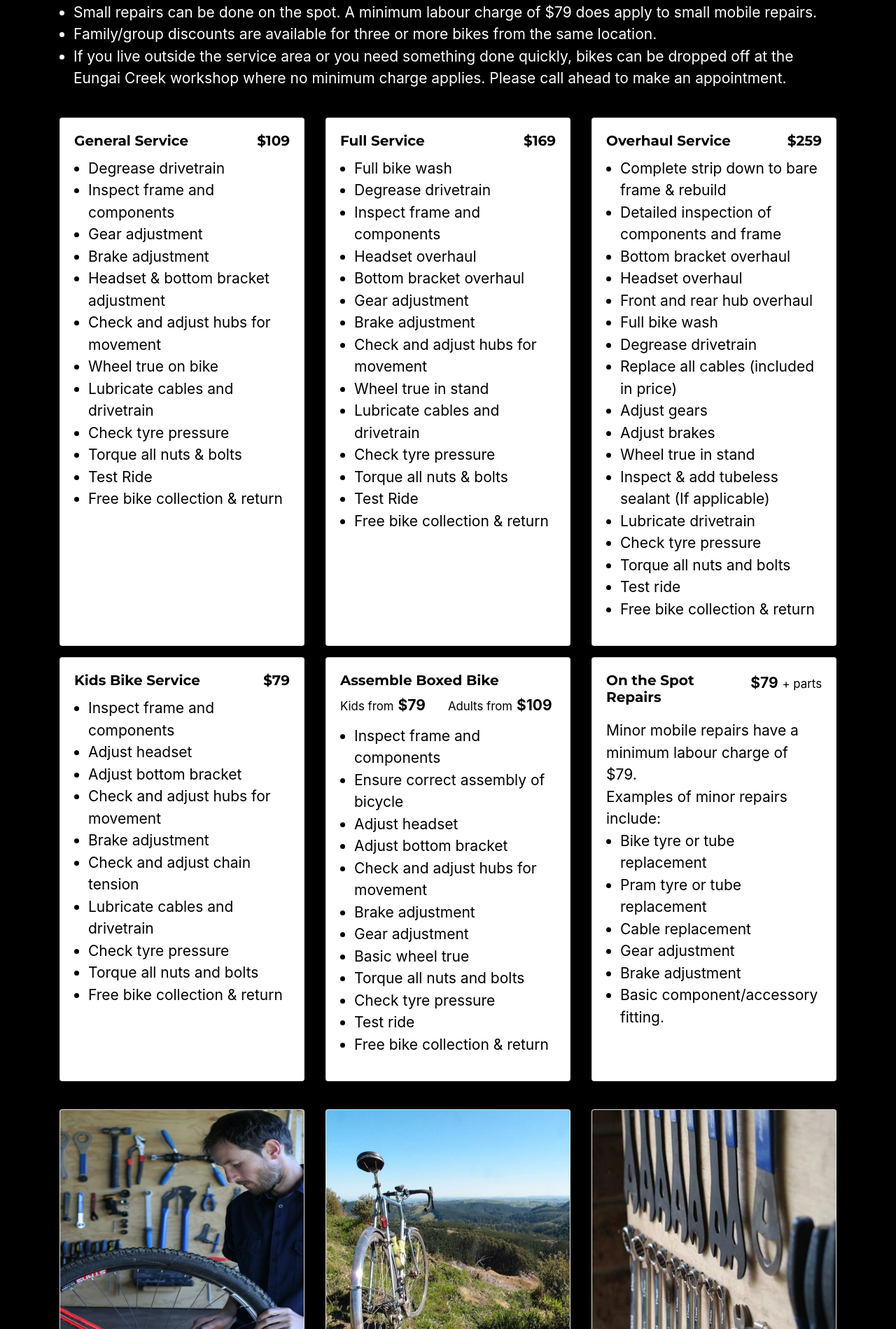
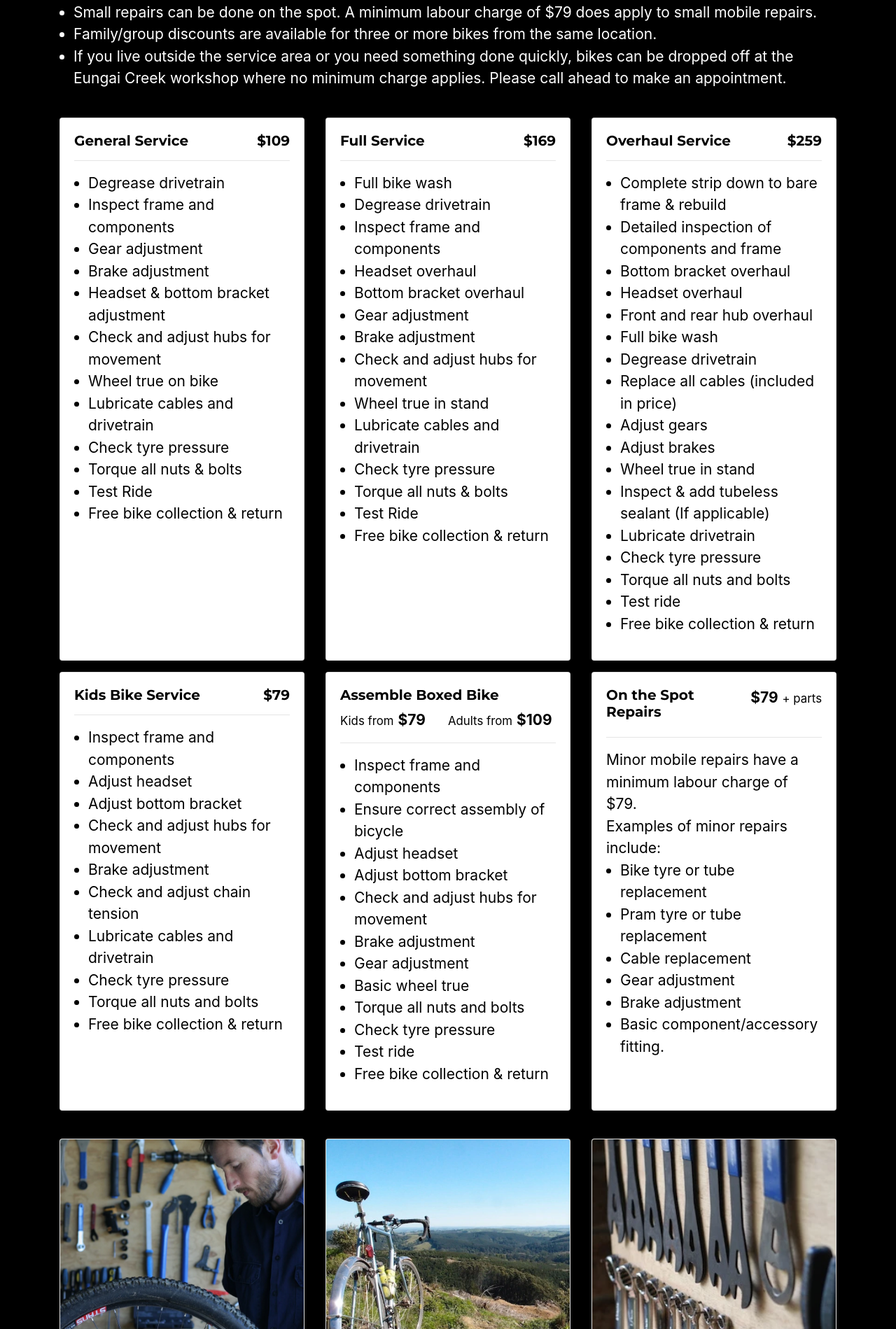
Before and after one commit to void-digital/switchback.bike, a Jekyll site: the page built from index.md, in a window 1280 px wide. Shown: the part 2271-4170 px from the top of the page at 70% size. Built offline with Jekyll 4.4.1, drawn with Linux system fonts in a browser that asks for light colours; some web fonts are replaced.

```diff
--- a/_includes/services.html
+++ b/_includes/services.html
@@ -32,6 +32,7 @@
             <h5 class="card-title">
               <span>General Service</span>
               <span class="float-right">$109</span>
+              <hr />
             </h5>
             <div class="card-text">
               <ul>
@@ -58,6 +59,7 @@
             <h5 class="card-title">
               <span>Full Service</span>
               <span class="float-right">$169</span>
+              <hr />
             </h5>
             <div class="card-text">
               <ul>
@@ -86,6 +88,7 @@
             <h5 class="card-title">
               <span>Overhaul Service</span>
               <span class="float-right">$259</span>
+              <hr />
             </h5>
             <div class="card-text">
               <ul>
@@ -117,6 +120,7 @@
             <h5 class="card-title">
               <span>Kids Bike Service</span>
               <span class="float-right">$79</span>
+              <hr />
             </h5>
             <div class="card-text">
               <ul>
@@ -144,6 +148,7 @@
                 <div class="col"><small>Kids from</small> <b>$79</b></div>
                 <div class="col"><small>Adults from</small> <b>$109</b></div>
               </div>
+              <hr />
             </div>
             <div class="card-text">
               <ul>
@@ -176,6 +181,7 @@
                   <b>$79</b> <small>+ parts</small>
                 </div>
               </div>
+              <hr />
             </div>
             <div class="card-text">
               Minor mobile repairs have a minimum labour charge of $79.<br />Examples
--- a/assets/css/main.scss
+++ b/assets/css/main.scss
@@ -34,3 +34,7 @@ body {
 .lead {
   font-size: 24px;
 }
+
+.card-img-top {
+  object-fit: cover
+}
```
